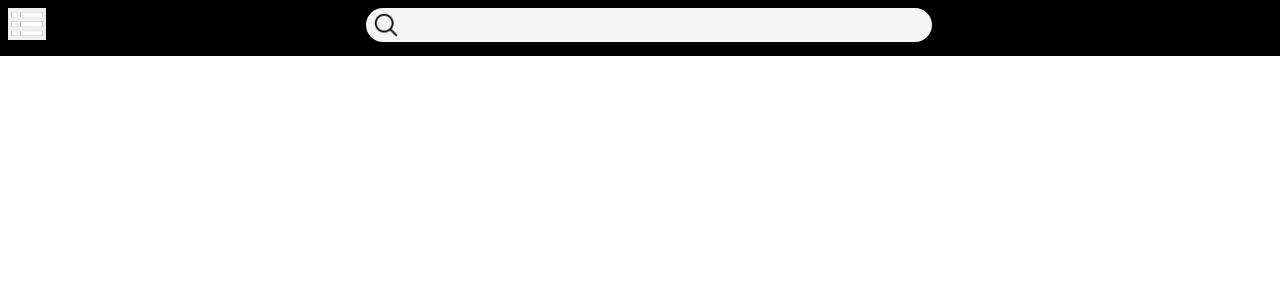
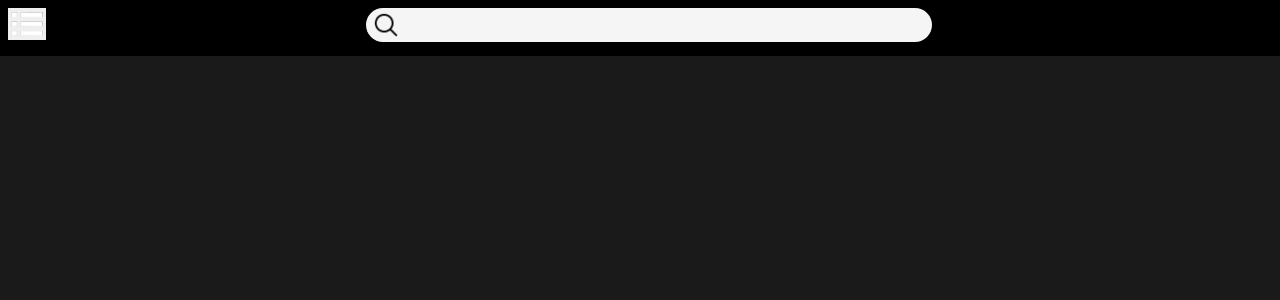
Before and after one commit to smile-code-mv/video-player, a React (Vite) app in the folder frontend/: page / in a window 1280 px wide. Shown: the top 300 px of the page. Built offline with nearby package versions, Linux system fonts and the light colour scheme.

Commit message:
Added scss for MainPage

```diff
--- a/frontend/src/App.tsx
+++ b/frontend/src/App.tsx
@@ -1,5 +1,6 @@
 import React from 'react'
 import Header from './components/Header/Header.tsx'
+import MainPage from './components/MainPage/MainPage.tsx'
 import './App.scss'
 
 function App() {
@@ -7,8 +8,7 @@ function App() {
   return (
     <div className="app">
       <Header />
-      <main></main>
-      <footer></footer>
+      <MainPage />
     </div>
   )
 }
--- a/frontend/src/components/Header/Header.scss
+++ b/frontend/src/components/Header/Header.scss
@@ -6,6 +6,7 @@
   background-repeat: no-repeat;
   background-size: cover;
   background-position: center;
+  background-color: none;
 }
 #search_input{
   padding-left: 4%;
--- /dev/null
+++ b/frontend/src/components/MainPage/MainPage.tsx
@@ -0,0 +1,15 @@
+import './MainPage.scss'
+import React from 'react';
+import {type Film} from '../../types/Film.ts'
+
+type props = {
+  films : Film[];
+}
+
+const MainPage = ({ films } : props) => {
+  return(
+    <main id="main_page"></main>
+  )
+}
+
+export default MainPage
--- a/frontend/src/index.scss
+++ b/frontend/src/index.scss
@@ -11,3 +11,9 @@ header {
   display: flex;
   gap: 25vw;
 }
+main{
+  width: 100vw;
+  height: 95vh;
+  background-color: #1A1A1A;
+  color: white;
+}
--- a/frontend/src/types/Film.ts
+++ b/frontend/src/types/Film.ts
@@ -1,4 +1,4 @@
-export default type Film = {
+export type Film = {
   id : string
   name : string
   year : number
```
Also changed, not shown: frontend/src/components/mainPage/mainPage.tsx (deleted, +0 -13 lines), frontend/public/white-menu.png, frontend/src/components/MainPage/MainPage.scss (added).
